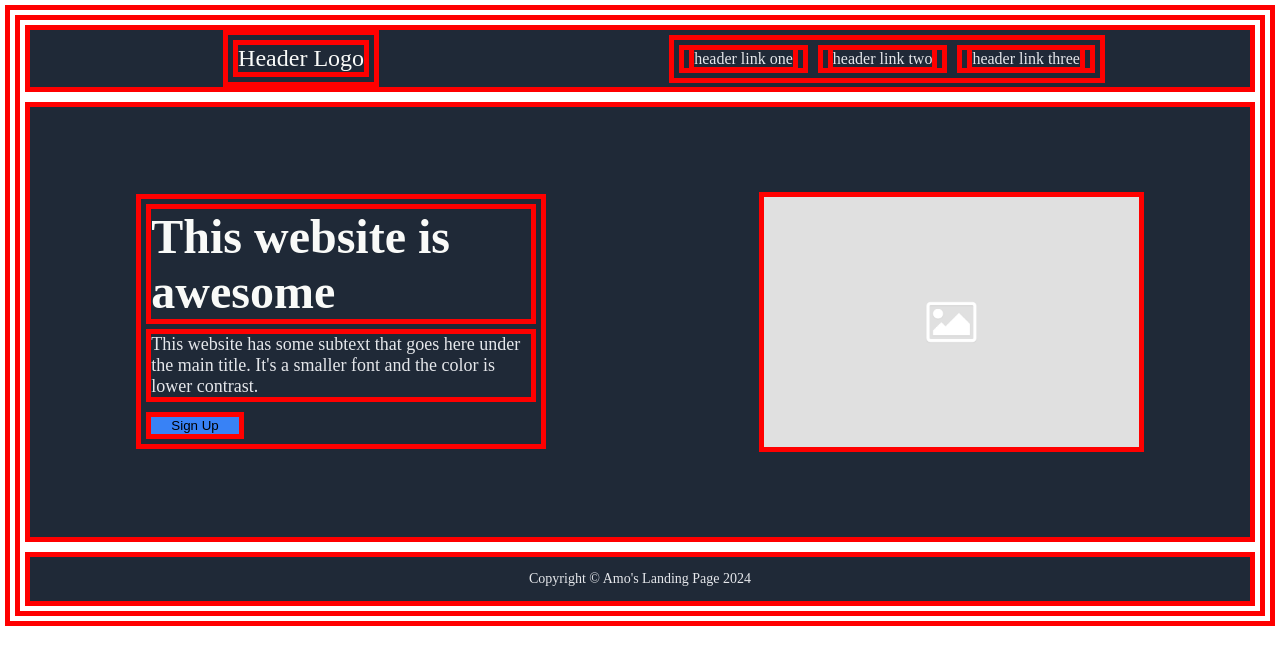
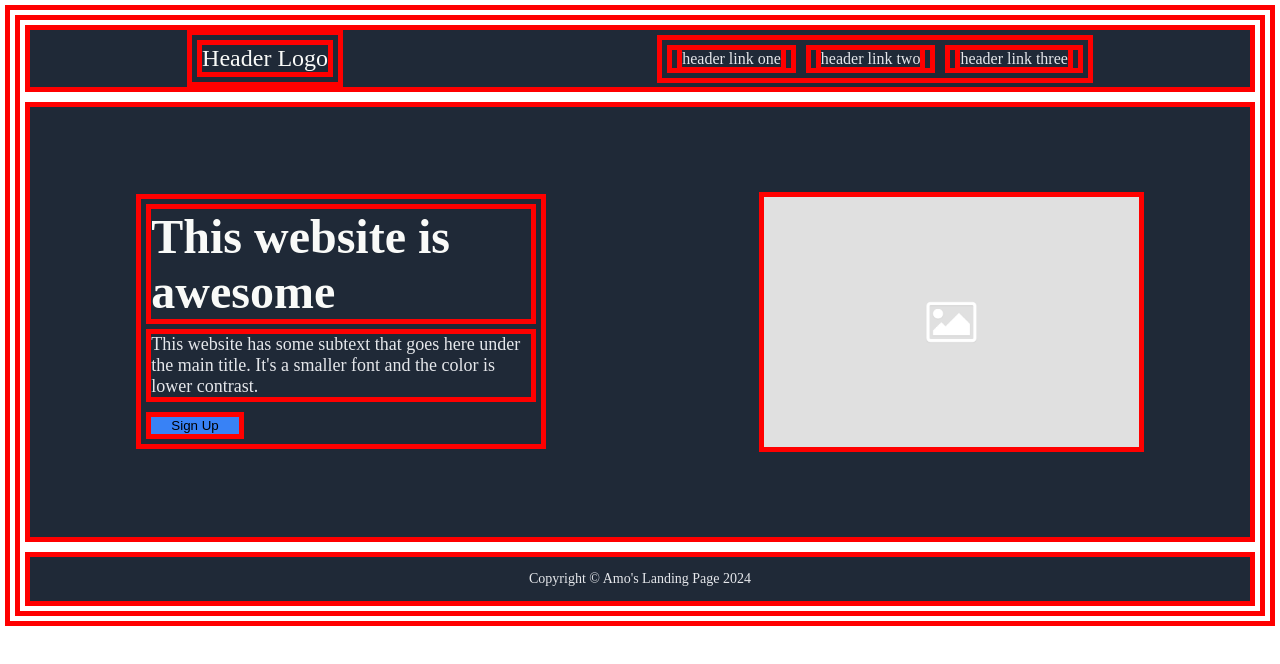
Before and after one commit to Amorfide/odin-landing-page-project, a plain HTML site: page index.html in a window 1280 px wide. Drawn offline with Linux system fonts and the light colour scheme.

Commit message:
removed margin from left link

```diff
--- a/styles.css
+++ b/styles.css
@@ -20,7 +20,6 @@
     padding: 0;
     color:#F9FAF8;
     font-size: 24px;
-    margin-left: 48px;
 }
 
 h1 {
```
